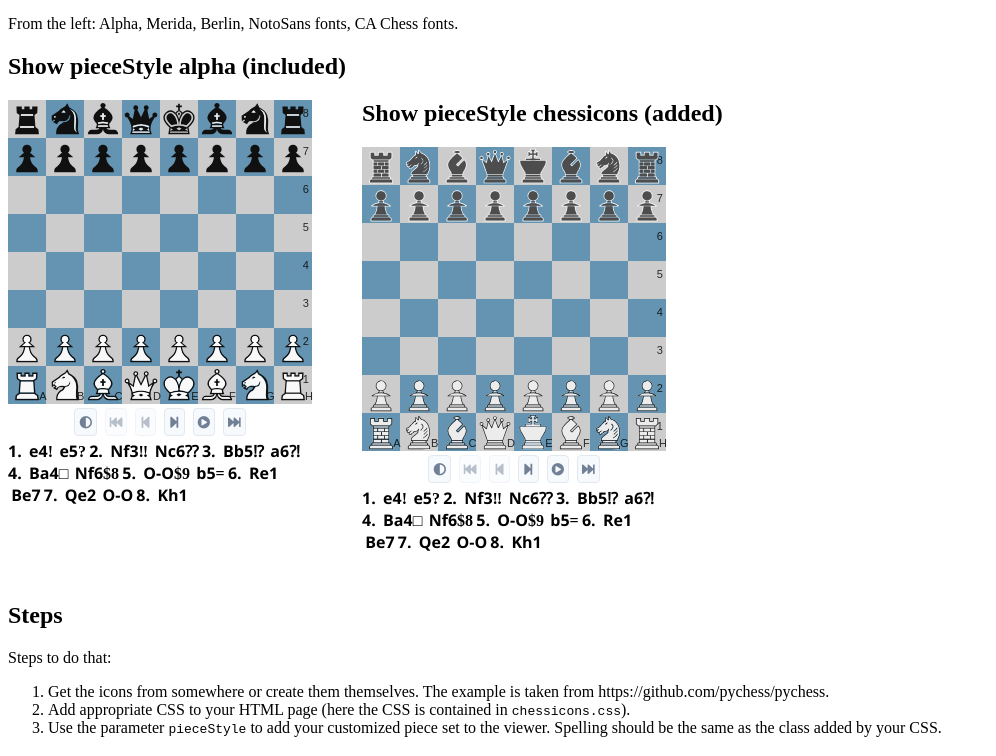
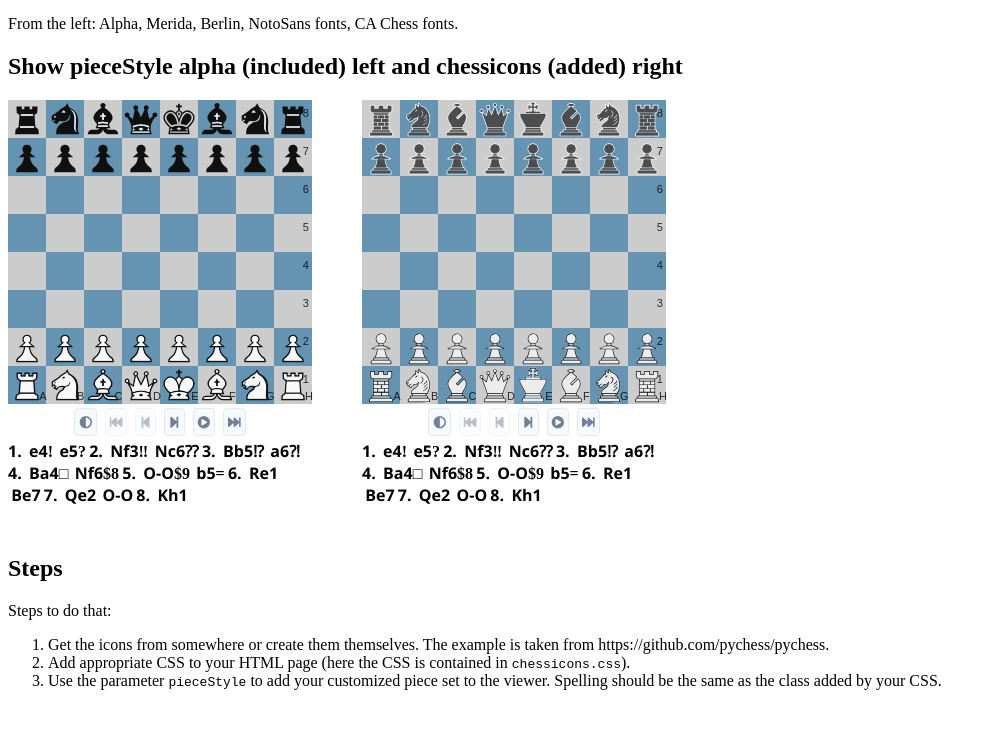
Before and after one commit to patchamama/pgn-viewer-examples, a plain HTML site: page docs/customize-pieces/index.html in a window 1280 px wide. Shown: the part 44-800 px from the top of the page, without its empty margins (0-996 px from the left). Drawn offline with Linux system fonts and the light colour scheme.

Commit message:
Fixed layout of the 2 examples

```diff
--- a/docs/customize-pieces/index.html
+++ b/docs/customize-pieces/index.html
@@ -11,10 +11,8 @@
 
 From the left: Alpha, Merida, Berlin, NotoSans fonts, CA Chess fonts.
 <br/>
-<h2>Show pieceStyle alpha (included)</h2>
+<h2>Show pieceStyle alpha (included) left and chessicons (added) right</h2>
 <div id="board1" style="width: 300px; float: left; margin-right: 50px"></div>
-
-<h2>Show pieceStyle chessicons (added)</h2>
 <div id="board2" style="width: 300px"></div>
 
 <h2>Steps</h2>
```
